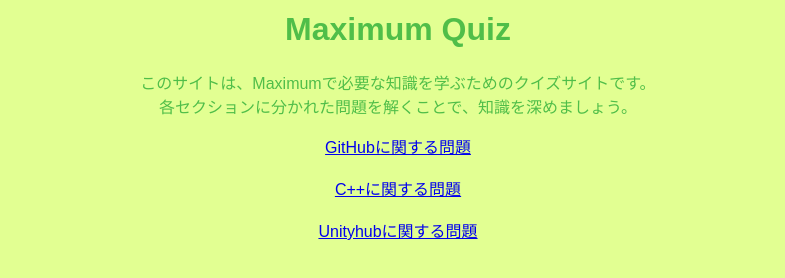
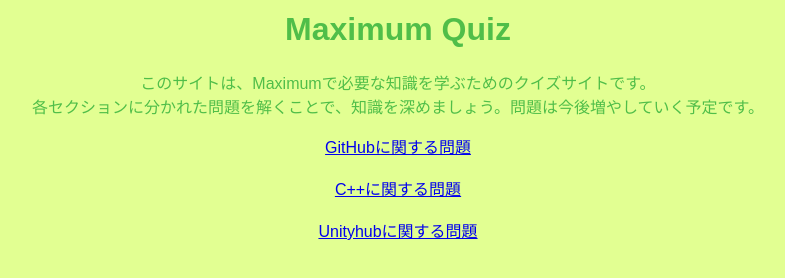
Before and after one commit to saitamau-maximum/Maximum_Quiz, a plain HTML site: page index.html in a window 1280 px wide. Shown: the part 346-624 px from the top of the page, without its empty margins (242-1027 px from the left). Drawn offline with Linux system fonts and the light colour scheme.

Commit message:
index.htmlの編集

```diff
--- a/index.html
+++ b/index.html
@@ -6,8 +6,6 @@
 <!--
 <p>HTMLhはこれでコメントアウトする。</p>
 -->
-
-
 <meta name="viewport" content="width=device-width, initial-scale=1.0">
 <title> Maximum_Quizのホームページ</title>
 <style>
@@ -36,13 +34,10 @@
 }
 </style>
 </head>
-<body><body hgcolor = "" text = "">
-
-
 <img src="https://maximum.vc/images/hero.png" alt="Maximumのロゴ" class="hero">
 <h1>Maximum Quiz</h1>
 <p>このサイトは、Maximumで必要な知識を学ぶためのクイズサイトです。<br>
-  各セクションに分かれた問題を解くことで、知識を深めましょう。</p>
+  各セクションに分かれた問題を解くことで、知識を深めましょう。問題は今後増やしていく予定です。</p>
 
 </p>
 
```
